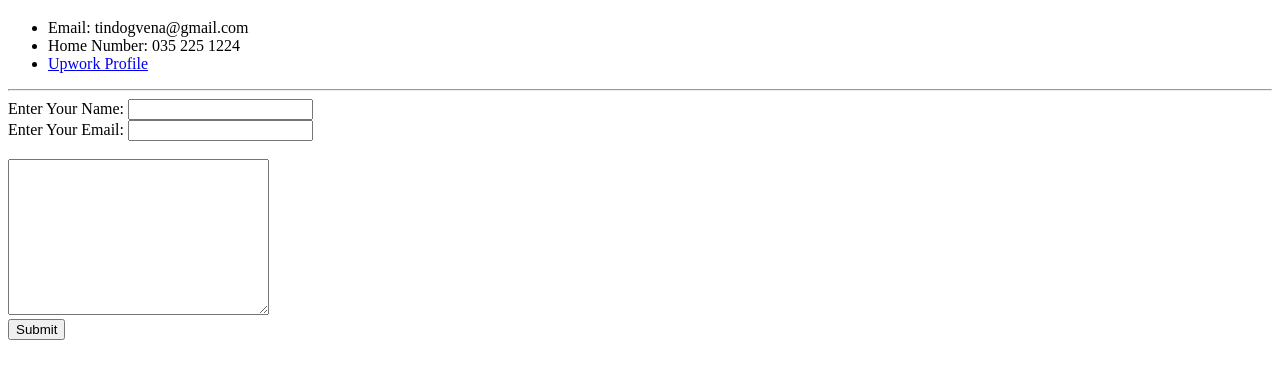
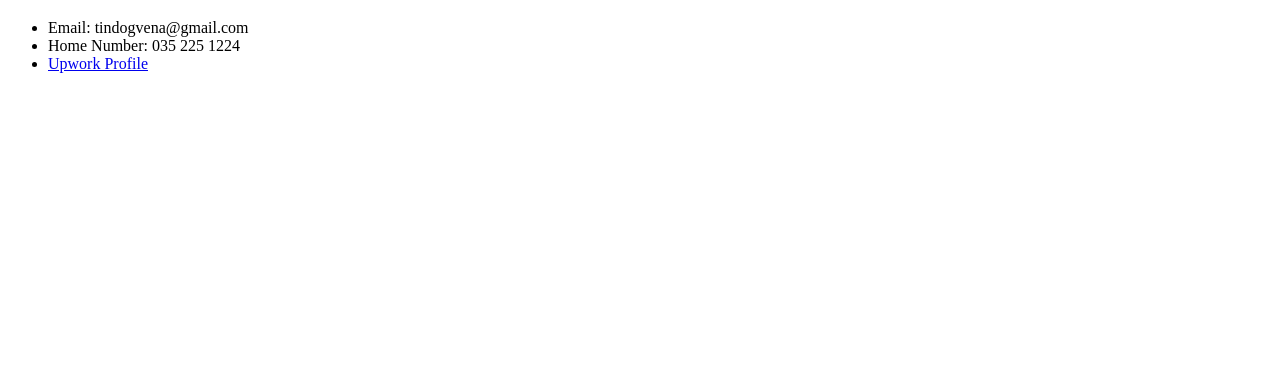
Before and after one commit to developedbyvmit/html-myresume, a plain HTML site: page contact.html in a window 1280 px wide. Shown: the part 61-440 px from the top of the page. Drawn offline with Linux system fonts and the light colour scheme.

Commit message:
Update contact.html

```diff
--- a/contact.html
+++ b/contact.html
@@ -12,17 +12,5 @@
     <li>Home Number: 035 225 1224</li>
     <li><a href="https://www.upwork.com/freelancers/~01883bc3848882b291">Upwork Profile</a></li>
   </ul>
-
-<hr>
-
-  <form action="dummy@gmail.com" method="post" enctype="text/plain">
-    <label>Enter Your Name:</label>
-    <input type="text" name="yourName" value=""><br>
-    <label>Enter Your Email:</label>
-    <input type="email" name="yourEmail" value=""><br>
-    <label for="Your Message"></label><br>
-    <textarea name="yourMessage" cols="30" rows="10"></textarea><br>
-    <input type="submit" name="">
-  </form>
 </body>
 </html>
```
